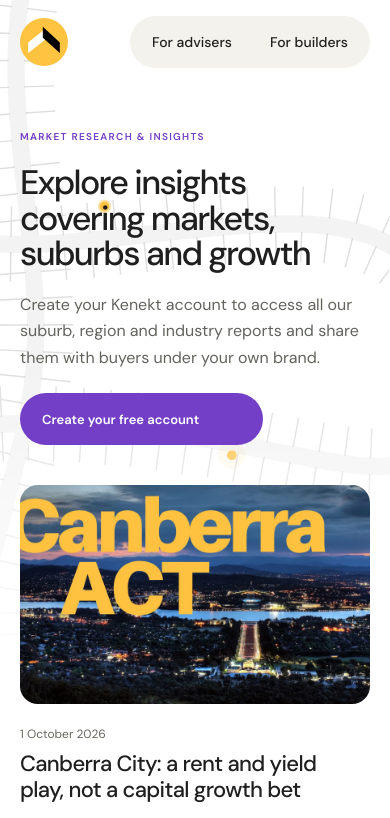
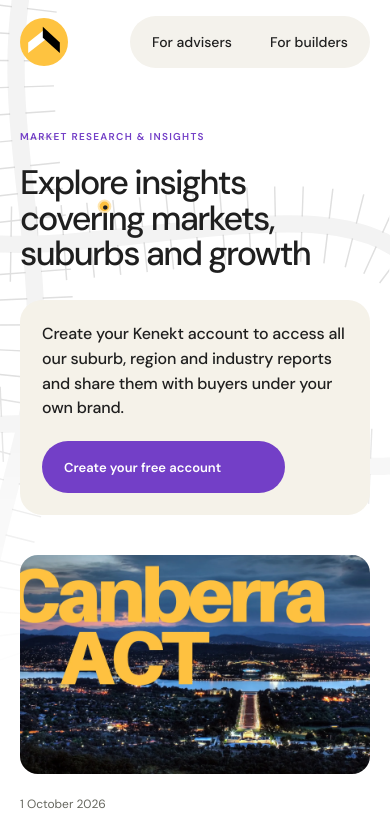
Before and after one commit to pdeka/kenekt-site, a Next.js app: page /insights in a window 390 px wide. Shown: the top 818 px of the page. Built offline with nearby package versions, Linux system fonts and the light colour scheme; what @lordicon/element would draw is missing.

Commit message:
Show the Insights sign-up prompt as a cream panel
The sign-up line and button now sit in a cream panel under the heading,
copy on the left and button on the right, stacking on phones, so it
stands out from the article list.

Co-Authored-By: Claude Opus 5.5 <noreply@anthropic.com>

```diff
--- a/app/insights/insights.css
+++ b/app/insights/insights.css
@@ -82,26 +82,40 @@
     margin: 20px 0 0;
     max-width: 760px;
   }
+}
 
-  /* Sign-up prompt under the heading, set like the home hero's intro and button */
-  > p {
-    max-width: 560px;
-    margin: 20px 0 0;
-    font-size: 17px;
-    line-height: 1.65;
-    color: #61635d;
+/* Sign-up panel under the heading: copy on the left, button on the right, stacked on phones */
+.insights-signup {
+  margin-top: clamp(28px, 4vw, 40px);
+  padding: clamp(22px, 3vw, 32px) clamp(22px, 3.4vw, 40px);
+  border-radius: 22px;
+  background: var(--cream);
+  display: flex;
+  align-items: center;
+  justify-content: space-between;
+  gap: 20px 40px;
+
+  p {
+    max-width: 640px;
+    margin: 0;
+    font-size: 18px;
+    line-height: 1.55;
+    font-weight: 500;
+    letter-spacing: -.01em;
+    color: var(--ink);
     text-wrap: pretty;
-
-    @media (max-width: 600px) {
-      font-size: 16px;
-    }
   }
 
-  .hero-actions {
-    margin-top: 28px;
+  .pill {
+    flex: none;
+  }
 
-    @media (max-width: 600px) {
-      margin-top: 22px;
+  @media (max-width: 760px) {
+    flex-direction: column;
+    align-items: flex-start;
+
+    p {
+      font-size: 16px;
     }
   }
 }
--- a/app/insights/page.jsx
+++ b/app/insights/page.jsx
@@ -45,10 +45,10 @@ export default function InsightsIndex() {
       <section className="insights-head shell">
         <span>Market Research & Insights</span>
         <h1>Explore insights covering markets, suburbs and growth</h1>
-        <p>
-          Create your Kenekt account to access all our suburb, region and industry reports and share them with buyers under your own brand.
-        </p>
-        <div className="hero-actions">
+        <aside className="insights-signup" aria-label="Create a Kenekt account">
+          <p>
+            Create your Kenekt account to access all our suburb, region and industry reports and share them with buyers under your own brand.
+          </p>
           <a className="pill pill-blue" href="https://portal.kenekt.com.au/sign_up">
             Create your free account
             <lord-icon
@@ -60,7 +60,7 @@ export default function InsightsIndex() {
               style={{ width: 24, height: 24 }}
             ></lord-icon>
           </a>
-        </div>
+        </aside>
       </section>
 
       <section className="insights-list shell">
```
